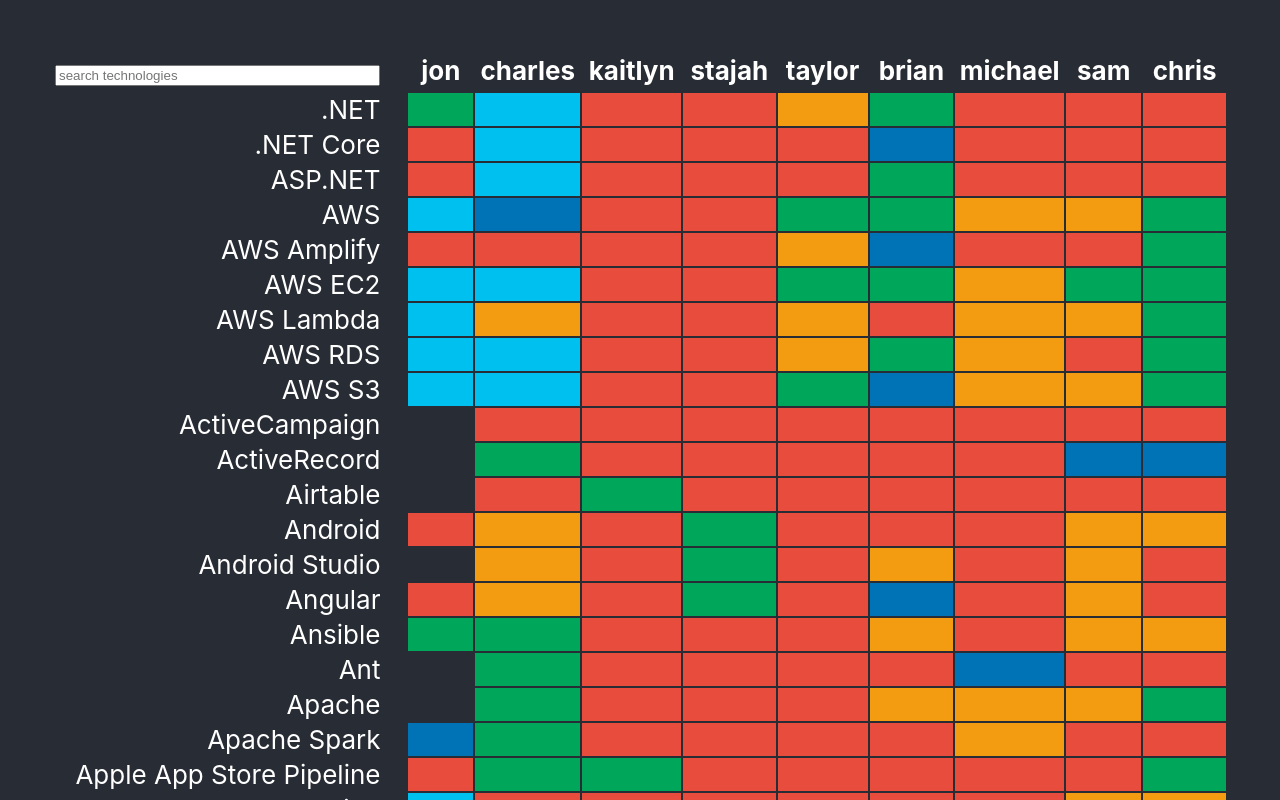
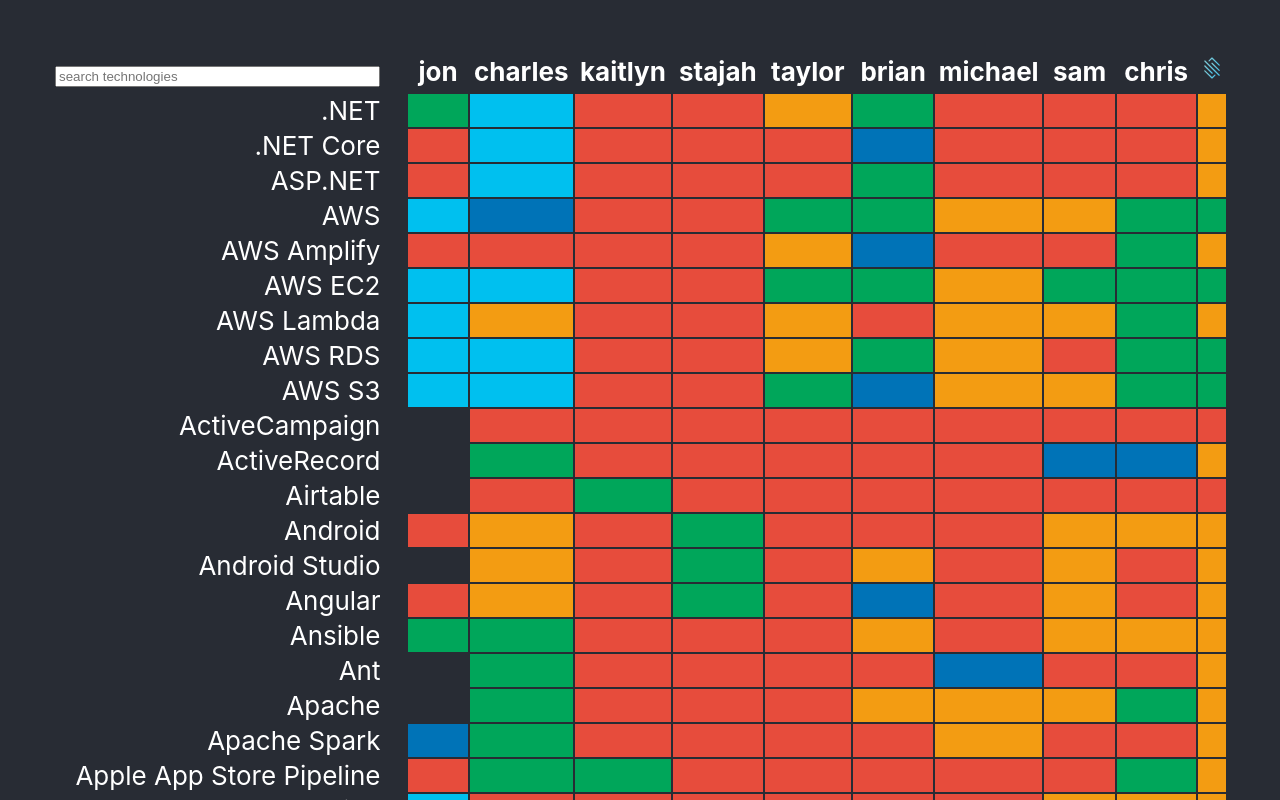
Before and after one commit to briankurr/skillstack, a React (Create React App) app: page / in a window 1280 px wide. Shown: the top 800 px of the page. Built offline with nearby package versions, Linux system fonts and the light colour scheme.

Commit message:
add aggregation logic and 'skiplist' column;

```diff
--- a/src/App.js
+++ b/src/App.js
@@ -1,6 +1,7 @@
 import React, { useState } from "react";
 import { people } from "./people.js";
 import { rawTechnologies } from "./technologies.js";
+import logo from "./assets/logo.svg";
 import "./App.css";
 
 function App() {
@@ -19,6 +20,33 @@ function App() {
     }
   }
 
+  const numericalSkillMap = {
+    none: 0,
+    0: "none",
+    junior: 1,
+    1: "junior",
+    intermediate: 2,
+    2: "intermediate",
+    advanced: 3,
+    3: "advanced",
+    teach: 4,
+    4: "teach",
+  };
+
+  let average = {};
+  technologies.map((tech) => {
+    return Object.keys(people).map((person) => {
+      if (people[person][tech] !== null) {
+        if (Object.keys(average).includes(tech)) {
+          average[tech] += numericalSkillMap[people[person][tech]];
+        } else {
+          average[tech] = numericalSkillMap[people[person][tech]];
+        }
+      }
+      return average;
+    });
+  });
+
   return (
     <div className="App">
       <table>
@@ -34,6 +62,9 @@ function App() {
             {Object.keys(people).map((person) => {
               return <th key={person}>{person}</th>;
             })}
+            <th>
+              <img alt="skiplist" src={logo} />
+            </th>
           </tr>
         </thead>
         <tbody>
@@ -55,6 +86,13 @@ function App() {
                     ></td>
                   );
                 })}
+                <td
+                  className={
+                    numericalSkillMap[
+                      Math.round(average[tech] / Object.keys(people).length)
+                    ]
+                  }
+                ></td>
               </tr>
             );
           })}
```
Also changed, not shown: src/assets/logo.svg (added).
